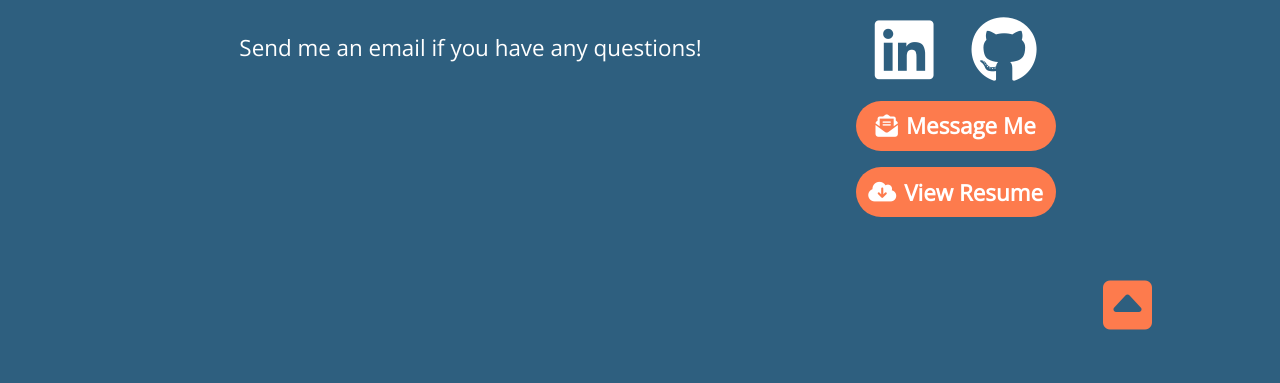
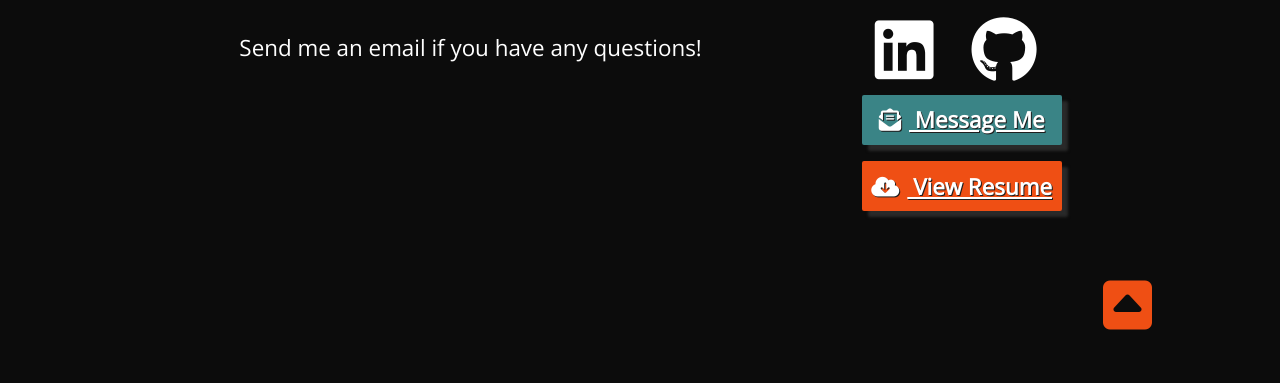
Before and after one commit to drakenguyen4000/portfolio_v2, a React (Create React App) app: page / in a window 1280 px wide. Shown: the part 8450-8833 px from the top of the page. Built offline with nearby package versions, Linux system fonts and the light colour scheme; a web font is replaced by a local one.

Commit message:
revised buttons look

```diff
--- a/src/App.css
+++ b/src/App.css
@@ -2,6 +2,7 @@
   --font-base: "Open Sans", sans-serif;
   --font-alt:"Cormorant Upright", serif;
   --color-orange: #fd7b4d;
+  --color-red-orange: #ef4f14;
   --color-white: #fff;
   --color-black: #0c0c0c;
   --color-turquoise: #3a8486;
@@ -311,7 +312,7 @@ section h2::after {
 }
 .project-links > a:first-child {
   margin-right: 5%;
-  background: #ef4f14;
+  background: var(--color-red-orange);
 }
 .project-links > a:first-child:hover{
   background: var(--color-orange);
@@ -332,7 +333,8 @@ section h2::after {
 
 /*---Contact---*/
 #Contact {
-  background: #2e5f7f;
+  /* background: #2e5f7f; */
+  background-color: var(--color-black);
   font-size: 1.4rem;
 }
 
@@ -372,21 +374,15 @@ section h2::after {
   color: var(--color-white);
 }
 
-.contact-btn:hover {
-  background: var(--color-turquoise);
-  -webkit-transition: background-color 250ms;
-  -o-transition: background-color 250ms;
-  transition: background-color 250ms;
-}
 
-.download_btn, .contact-btn {
+.download-btn, .contact-btn {
   width: 200px;
   height: 50px;
-  background: #1f1e1e;
   font-weight: 600;
   text-decoration: none;
-  border-radius: 200px;
-  background: var(--color-orange);
+  border-radius: 2px;
+  box-shadow: 6px 6px 3px rgb(41, 41, 41);
+  text-shadow: 1px 1px rgb(30, 30, 30);
   display: -webkit-box;
   display: -ms-flexbox;
   display: flex;
@@ -398,19 +394,56 @@ section h2::after {
           align-items: center;
 }
 
-.download_btn:hover {
-  background: var(--color-turquoise);
-  -webkit-transition: background-color 250ms;
-  -o-transition: background-color 250ms;
-  transition: background-color 250ms;
-}
-
 .fa-cloud-download-alt {
   margin-right: .5rem;
 }
 
 .contact-btn i {
   margin-right: .5rem;
+}
+
+.contact-btn {
+  background-color: var(--color-turquoise);
+  position: relative;
+  overflow: hidden;
+  transition: box-shadow 2s;
+}
+.contact-btn a, .download-btn a {
+  z-index: 100;
+}
+
+.download-btn{
+  background-color: var(--color-red-orange);
+  position: relative;
+  overflow: hidden;
+  transition: box-shadow 2s;
+}
+
+#slide-1 {
+  position: absolute;
+  left: -250px;
+  width: 210px;
+  height: 100px;
+  background-color: #4aa2a5;
+  transition: 1s;
+}
+
+#slide-2 {
+  position: absolute;
+  left: -250px;
+  width: 210px;
+  height: 100px;
+  background-color: var(--color-orange);
+  transition: 1s;
+}
+
+.contact-btn:hover, .download-btn:hover {
+  box-shadow: 6px 6px 3px rgb(229, 229, 229);
+}
+
+.download-btn:hover #slide-2, .contact-btn:hover #slide-1 {
+  transition: 1s;
+  left: -10px;
 }
 
 .social-media {
@@ -428,14 +461,12 @@ section h2::after {
 .fa-caret-square-up {
   font-size: 250%;
   float: right;
-  color: var(--color-orange);
+  color: var(--color-red-orange);
+  transition: color 1s;
 }
 
 .fa-caret-square-up:hover {
-  color: var(--color-turquoise);
-  -webkit-transition: color 250ms;
-  -o-transition: color 250ms;
-  transition: color 250ms;
+  color: var(--color-orange);
 }
 
 /*---Footer---*/
--- a/src/components/Contact.js
+++ b/src/components/Contact.js
@@ -29,17 +29,18 @@ const Contact = (props) => {
         </div>
         <div className="right-container">
           <span className="social-media">{socialMedia(socialmedia)}</span>
-          <a className="contact-btn" href={`mailto:${email}`}>
-            <i className="fas fa-envelope-open-text"></i> Message Me
-          </a>
-          <a
-            className="download_btn"
-            target="_blank"
-            rel="noreferrer"
-            href={`${resumelink}`}
-          >
-            <i className="fas fa-cloud-download-alt"></i> View Resume
-          </a>
+          <div className="contact-btn">
+            <div id="slide-1"></div>
+            <a href={`mailto:${email}`}>
+              <i className="fas fa-envelope-open-text"></i> Message Me
+            </a>
+          </div>
+          <div className="download-btn">
+            <div id="slide-2"></div>
+            <a target="_blank" rel="noreferrer" href={`${resumelink}`}>
+              <i className="fas fa-cloud-download-alt"></i> View Resume
+            </a>
+          </div>
         </div>
       </div>
       <a href="#home" className="js--scroll-to-home">
```
